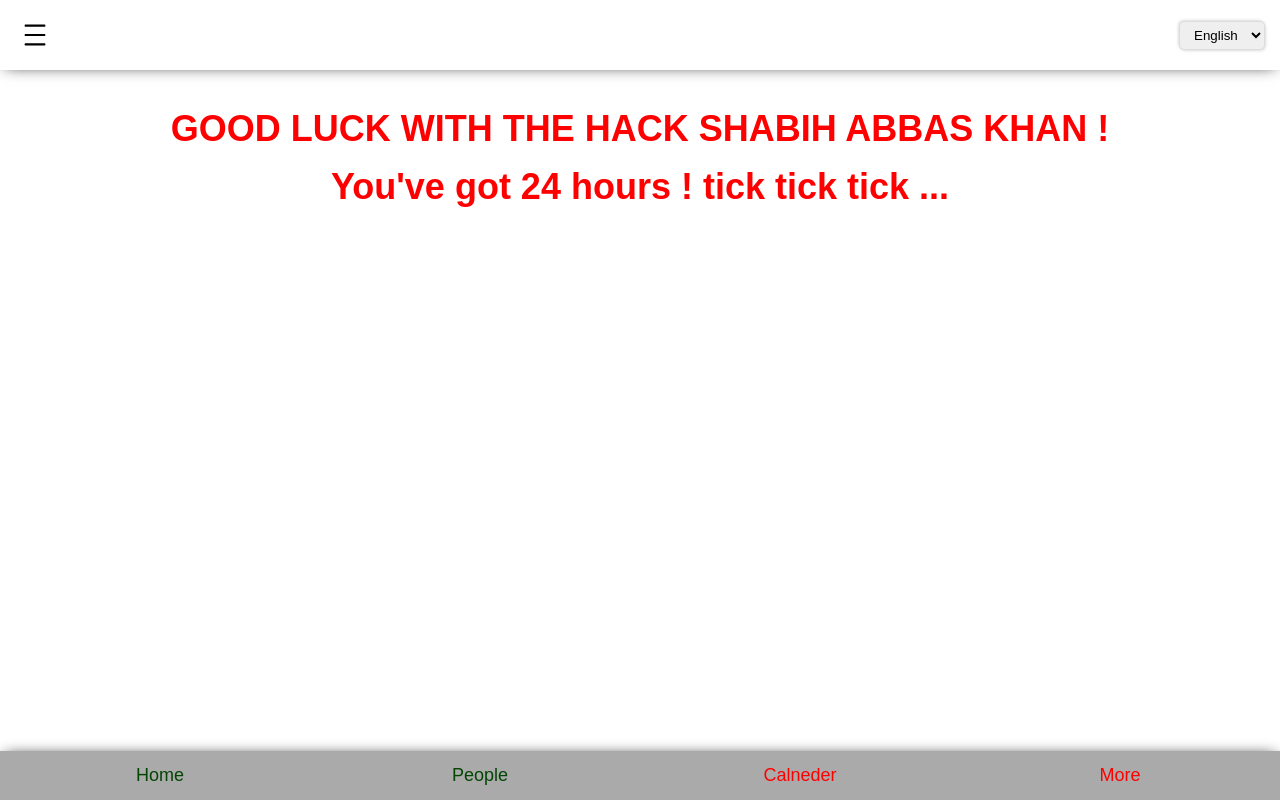
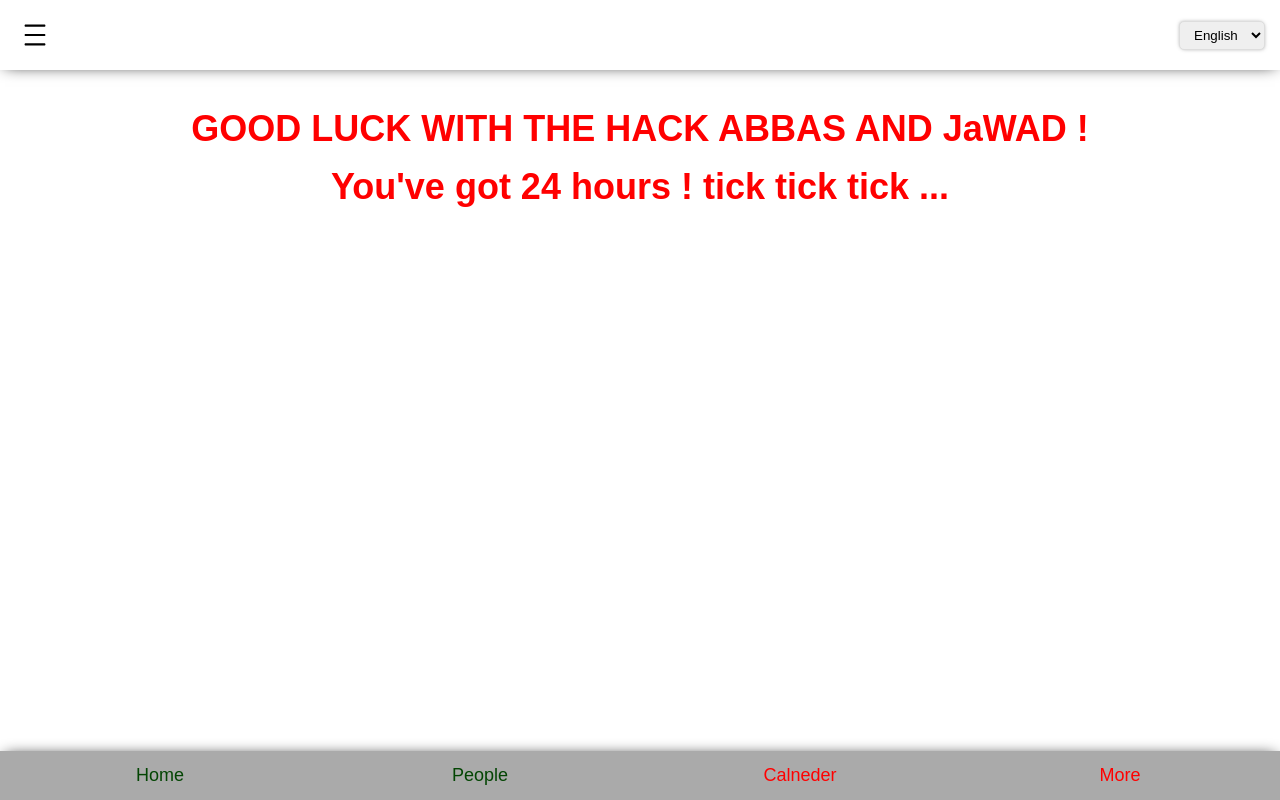
Before and after one commit to mahdikhan786/islamicProject, a Next.js app: page / in a window 1280 px wide. Built offline with nearby package versions, Linux system fonts and the light colour scheme.

Commit message:
jawad and shabih hacking the user data

```diff
--- a/pages/index.js
+++ b/pages/index.js
@@ -21,7 +21,7 @@ export default function Home({ language }) {
       <main>
         <h1 className={styles.heading}>
 
-          GOOD LUCK WITH THE HACK SHABIH ABBAS KHAN !
+          GOOD LUCK WITH THE HACK ABBAS AND JaWAD !
           <br/>
           You've got 24 hours ! tick tick tick ...
         </h1>
```
